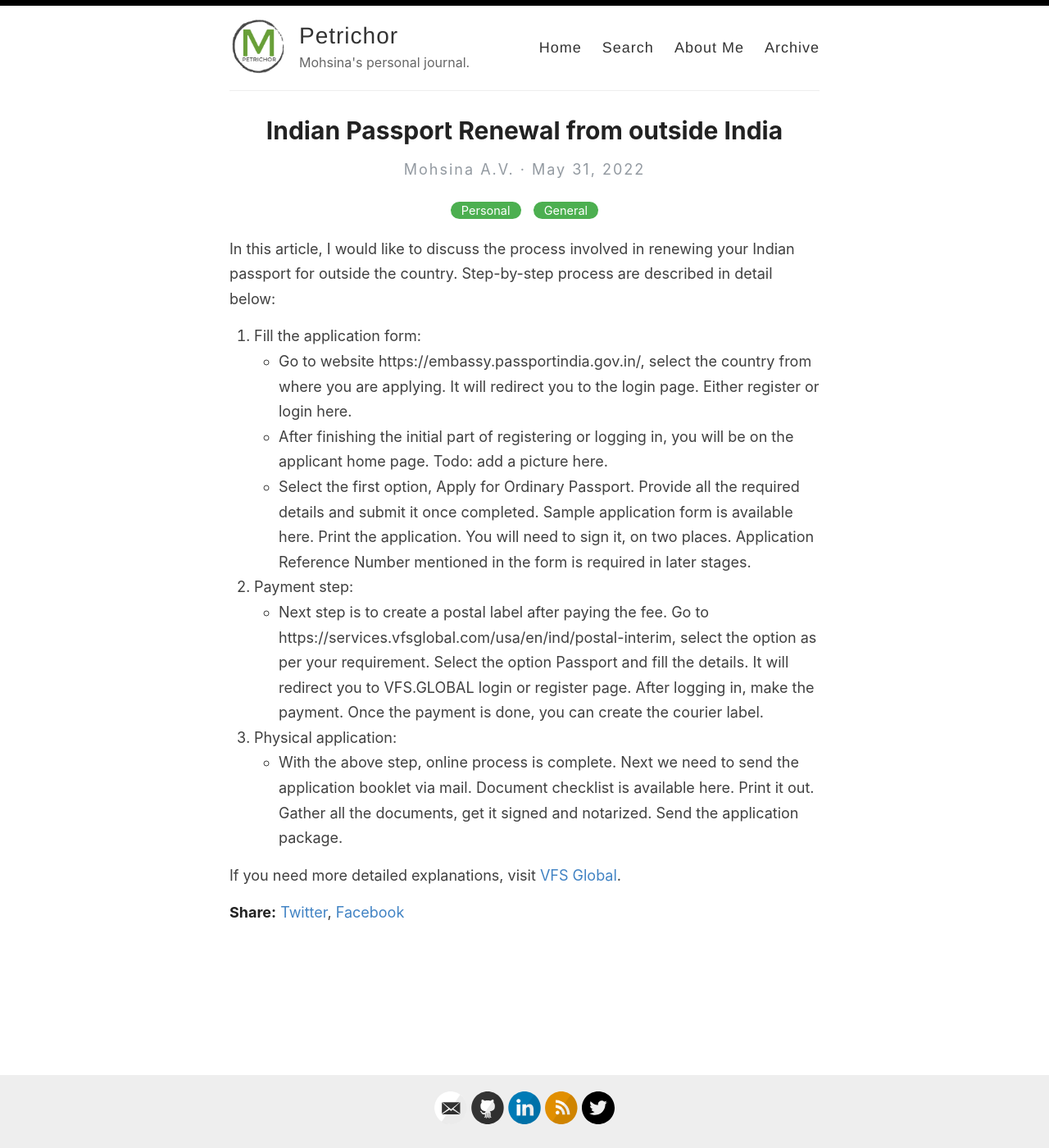
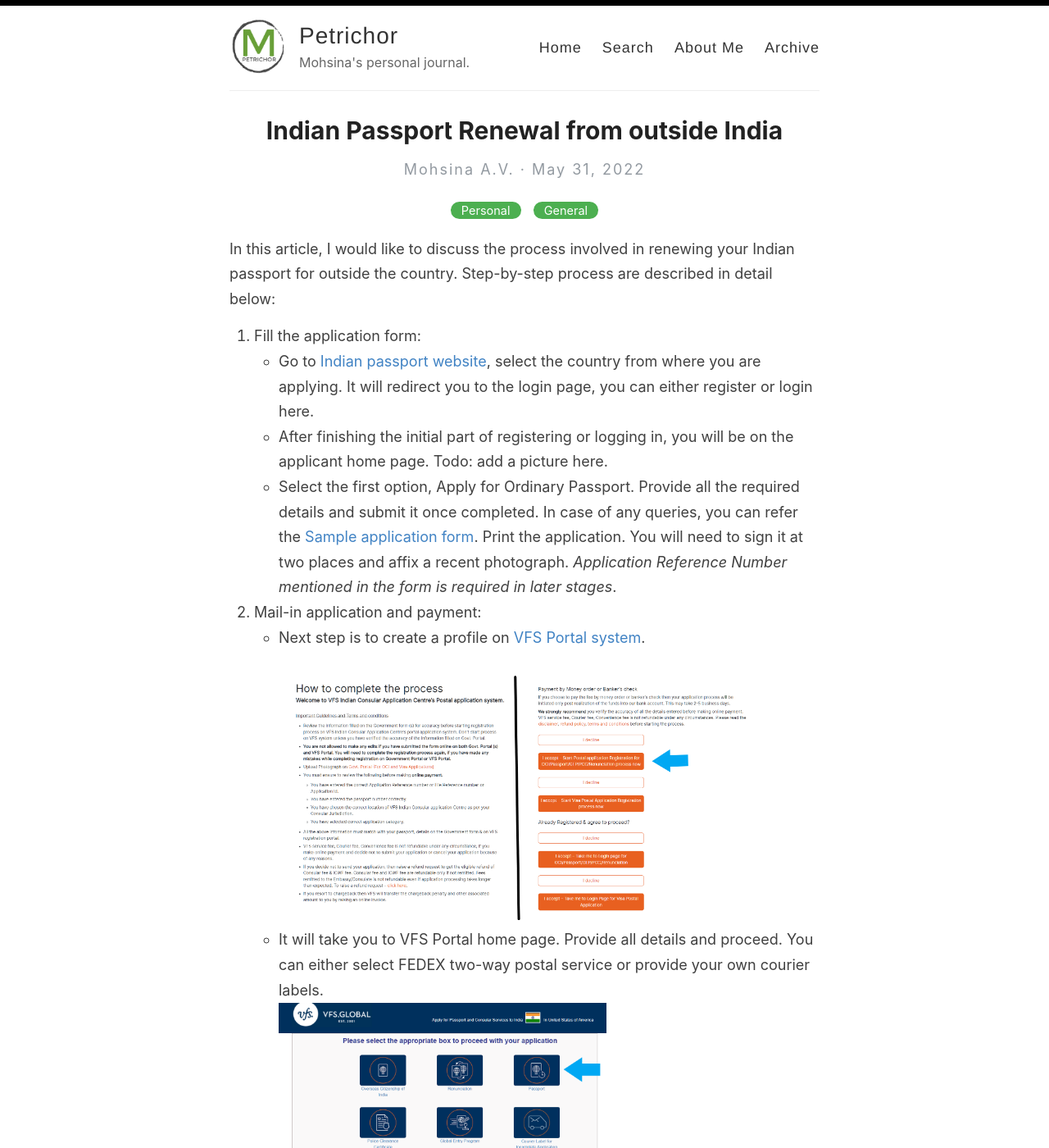
Before and after one commit to mohsinaav/mohsinaav.github.io, a Jekyll site: the page built from _posts/2022-05-31-Indian-Passport-Renewal-from-another-country.md, in a window 1280 px wide and 1400 px high. Shown: the whole window at 82% size. Built offline with Jekyll 4.4.1, drawn with Linux system fonts in a browser that asks for light colours; some of the changed text lies outside the part shown.

Commit message:
Update 2022-05-31-Indian-Passport-Renewal-from-another-country.md

```diff
--- a/_posts/2022-05-31-Indian-Passport-Renewal-from-another-country.md
+++ b/_posts/2022-05-31-Indian-Passport-Renewal-from-another-country.md
@@ -8,20 +8,22 @@ In this article, I would like to discuss the process involved in renewing your I
 Step-by-step process are described in detail below:
 
 1. Fill the application form:
-   * Go to website https://embassy.passportindia.gov.in/, select the country from where you are applying. It will redirect you to the login page. Either register or
-   login here.
+   * Go to [Indian passport website](https://embassy.passportindia.gov.in/), select the country from where you are applying. It will redirect you to the login page, you can either register or login here.
    * After finishing the initial part of registering or logging in, you will be on the applicant home page. Todo: add a picture here.
    * Select the first option, Apply for Ordinary Passport.
-  Provide all the required details and submit it once completed. Sample application form is available here.
-  Print the application. You will need to sign it, on two places. Application Reference Number mentioned in the form is required in later stages.
+  Provide all the required details and submit it once completed. In case of any queries, you can refer the [Sample application form](https://visa.vfsglobal.com/one-pager/india/united-states-of-america/passport-services/pdf/sample-passport-online-application-form.pdf). Print the application. You will need to sign it at two places and affix a recent photograph. *Application Reference Number mentioned in the form is required in later stages*.
 
-2. Payment step:
-   * Next step is to create a postal label after paying the fee. Go to https://services.vfsglobal.com/usa/en/ind/postal-interim, select the option as per your
-  requirement. Select the option Passport and fill the details. It will redirect you to VFS.GLOBAL login or register page. After logging in, make the payment.
-  Once the payment is done, you can create the courier label.
+2. Mail-in application and payment:
+   * Next step is to create a profile on [VFS Portal system](https://services.vfsglobal.com/usa/en/ind/postal-interim).
+   <br><br><img src="/assets/images/RenewPassport_vfs_page_redirect.png" alt="Redirect Page" width="600"/>
+   * It will take you to VFS Portal home page. Provide all details and proceed. You can either select FEDEX two-way postal service or provide your own courier labels.
+   <br><img src="/assets/images/RenewPassport_vfs_login_page.png" alt="VFS Home page" width="400"/><img src="/assets/images/RenewPassport_vfs_payment_info.png" alt="VFS Payment page" width="393"/>
+   * Provide the application number from previous step, so as to associate your profile and the application.
+   * VFS Indian Counsler Application Centre will vary based on state of residence.
+   * Make the payments and print out the courier label and the confirmation page.
 
 3. Physical application:
-   * With the above step, online process is complete. Next we need to send the application booklet via mail. Document checklist is available here.
-  Print it out. Gather all the documents, get it signed and notarized. Send the application package.
+   * With the above step, online process is complete. Next we need to send the application booklet via mail. Print out the [Document checklist](https://services.vfsglobal.com/usa/en/ind/document-checklist).
+   * Gather all the documents, get it signed and notarized. Send the application package.
 
-If you need more detailed explanations, visit [VFS Global](https://visa.vfsglobal.com/usa/en/ind/apply-passport/).
+If you need more detailed explanations, visit [VFS Global](https://visa.vfsglobal.com/usa/en/ind/apply-passport).
```
